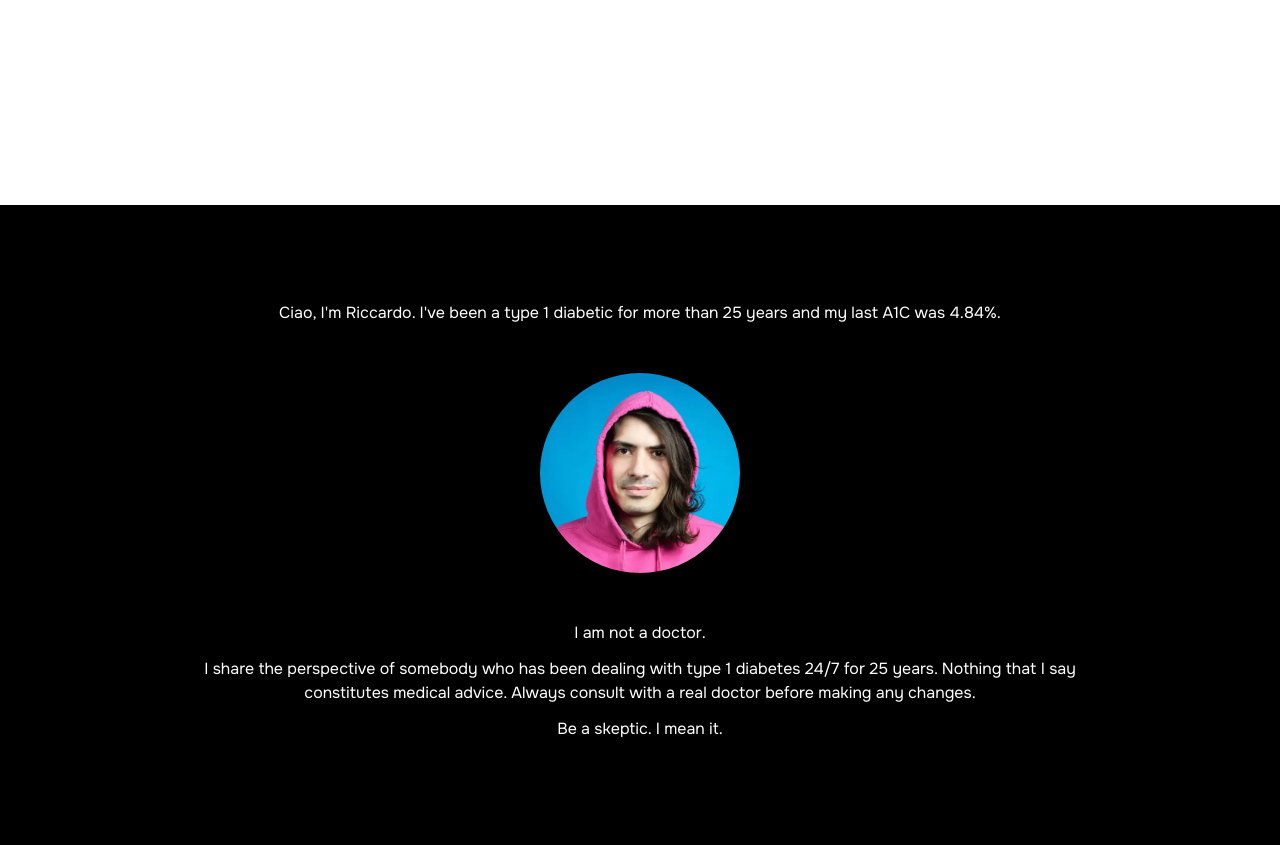
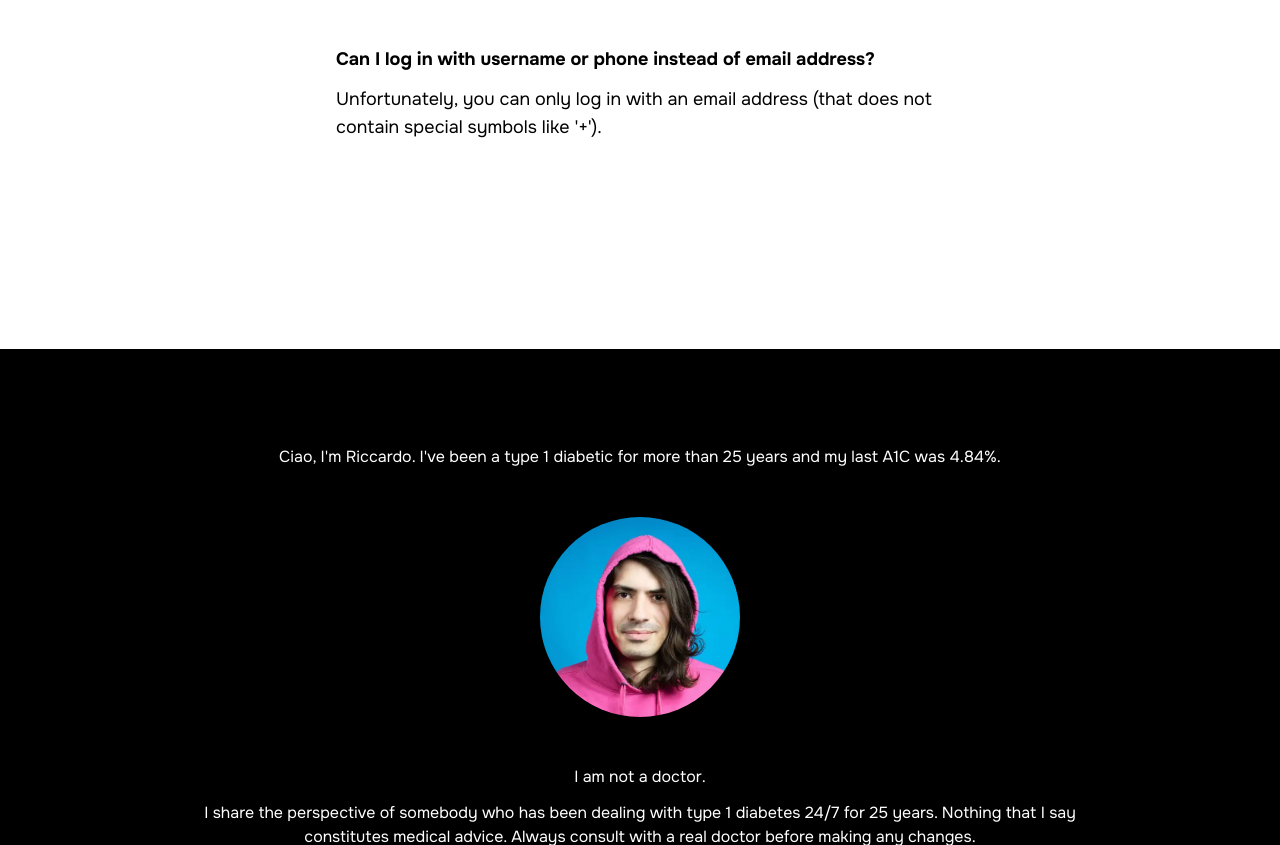
Before and after one commit to 3v0k4/dextop, a website: page website/public/index.html in a window 1280 px wide. Shown: the part 3163-4008 px from the top of the page. Drawn offline with nearby package versions, Linux system fonts and the light colour scheme; files that its build step writes are made by us from their sources.

Commit message:
chore(website): login only with email faq

```diff
--- a/website/public/index.html
+++ b/website/public/index.html
@@ -402,6 +402,12 @@
           You can follow the steps from the official Windows support page:
           <a class="underline text-blue-700" href="https://support.microsoft.com/en-us/windows/customize-the-taskbar-notification-area-e159e8d2-9ac5-b2bd-61c5-bb63c1d437c3" target="_blank" rel="noopener noreferrer">Customize the taskbar notification area</a>.
         </p>
+
+        <h3 class="font-onest-bold mt-12">Can I log in with username or phone instead of email address?</h3>
+
+        <p class="mt-3">
+          Unfortunately, you can only log in with an email address (that does not contain special symbols like '+').
+        </p>
       </div>
     </div>
 
```
